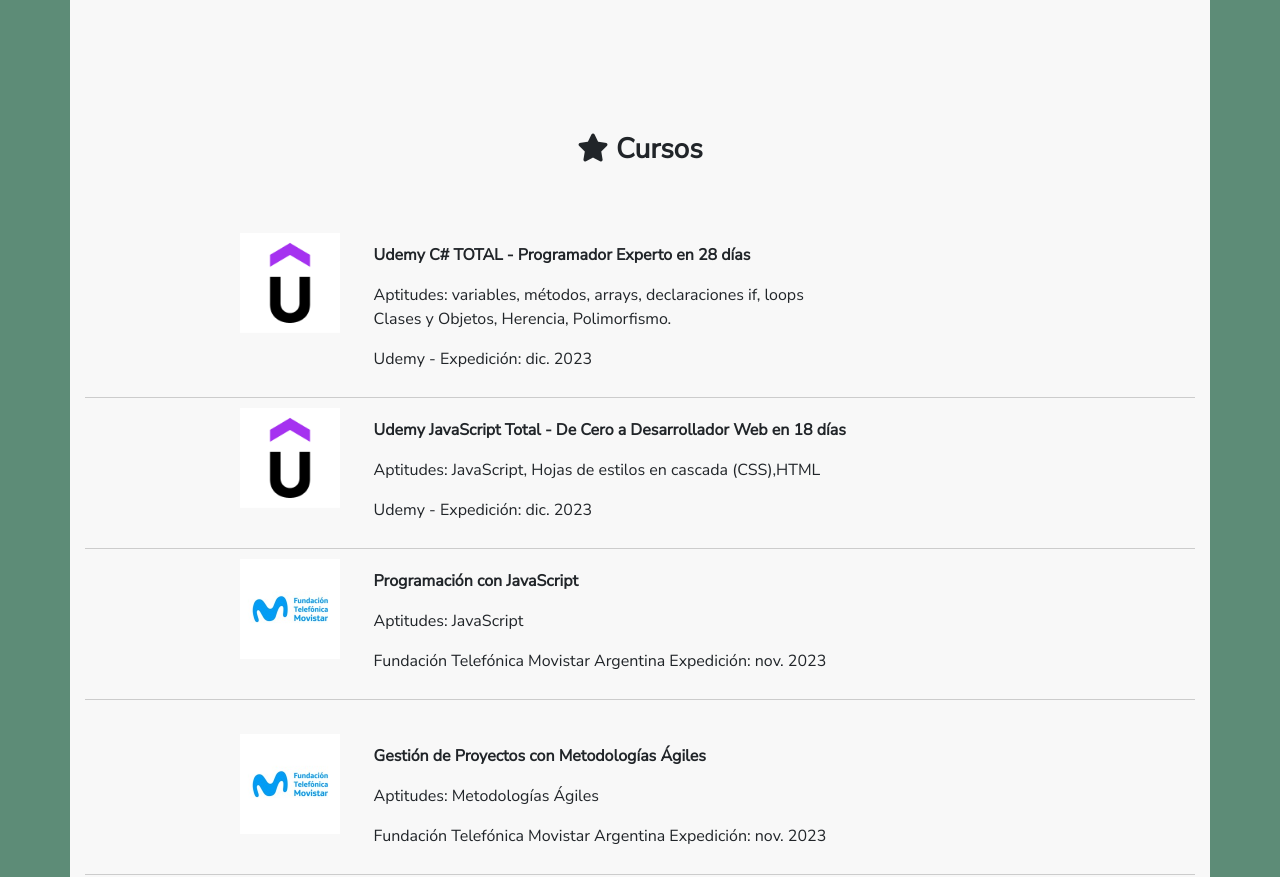
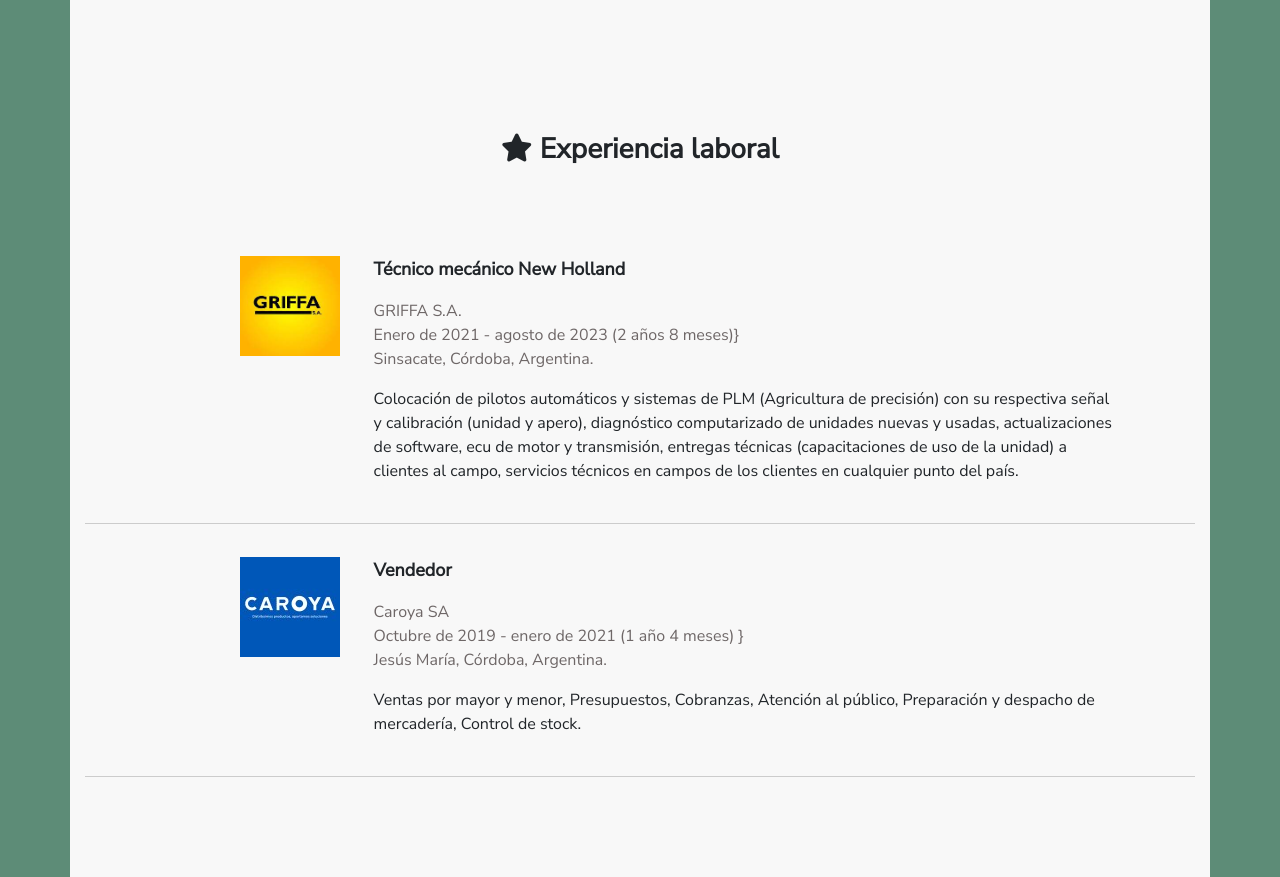
Before and after one commit to gonchidiaz125/portfolio, a website: page index.html in a window 1280 px wide. Shown: the part 2940-3817 px from the top of the page. Drawn offline with nearby package versions, Linux system fonts and the light colour scheme.

Commit message:
Crear experiencias laborales mediante javascript

```diff
--- a/index.html
+++ b/index.html
@@ -133,6 +133,8 @@
             <br>
             <br>
             <br>
+            <div id="contenedor-experiencias-laborales">
+
               <div id="experiencias-laborales" class="titulos">
                 <h3>
                   <i class="fas fa-star "></i>
@@ -267,6 +269,22 @@
               <br>
               <br>
               <br>
+
+            </div>
+
+            <div id="contenedor-experiencias-laborales-nuevo">
+
+              <div id="experiencias-laborales" class="titulos">
+                <h3>
+                  <i class="fas fa-star "></i>
+                  Experiencia laboral
+                </h3>
+              </div>
+              <br>
+              <br>
+
+            </div>
+
             <div id="inicio-cursos" class="titulos">
               <h3>
                 <i class="fas fa-star "></i>
--- a/portfolio.js
+++ b/portfolio.js
@@ -49,6 +49,77 @@
       $(".navbar-collapse").collapse('hide');
     }
   });
+
+  function crearExperiencias() {
+
+    var listaDeExperiencias = [];
+    var experiencia1 = {
+        puesto: "Técnico mecánico New Holland",
+        imagen: "./imagenes/griffaSA.jpeg",
+        empresa: "GRIFFA S.A.",
+        periodo: "Enero de 2021 - agosto de 2023 (2 años 8 meses)",
+        ubicacion: "Sinsacate, Córdoba, Argentina.",
+        descripcion: "Colocación de pilotos automáticos y sistemas de PLM (Agricultura de precisión) con su respectiva señal y calibración (unidad y apero), " +
+        "diagnóstico computarizado de unidades nuevas y usadas, actualizaciones de software, ecu de motor y transmisión, " +
+        "entregas técnicas (capacitaciones de uso de la unidad) a clientes al campo, servicios técnicos en campos de los clientes en cualquier punto del país.",
+    }
+
+    listaDeExperiencias.push(experiencia1);
+
+    var experiencia2 = {
+        puesto: "Vendedor",
+        imagen: "./imagenes/caroya_logo.jpeg",
+        empresa: "Caroya SA",
+        periodo: "Octubre de 2019 - enero de 2021 (1 año 4 meses) ",
+        ubicacion: "Jesús María, Córdoba, Argentina.",
+        descripcion: "Ventas por mayor y menor, Presupuestos, Cobranzas, Atención al público, Preparación y despacho de mercadería, Control de stock.",
+    }
+
+    listaDeExperiencias.push(experiencia2);
+
+    contenedorDeExperiencias = document.getElementById("contenedor-experiencias-laborales-nuevo");
+
+    for (var i=0; i<listaDeExperiencias.length; i++) {
+      var experienca = listaDeExperiencias[i];
+
+      var divExperiencia = `
+              <div class="contenedor-experiencia">
+                  <div class="columna-experiencia-imagen">
+                    <img class="imagen-experiencia" src="${experienca.imagen}" alt="caroyaLogo">
+                  </div>
+                  <div class="columna-experiencia-detalle">
+                    <div class="experiencia-puesto">
+                      <p>${experienca.puesto}</p>
+                    </div>
+                    <div class="experiencia-empresa">
+                      <p>
+                        ${experienca.empresa}
+                      <br>
+                        ${experienca.periodo}}
+                      <br>
+                        ${experienca.ubicacion}
+                      </p>
+                    </div>
+                    <div class="experiencia-descripcionPuesto">
+                      <p>
+                        ${experienca.descripcion}
+                      </p>
+                      <br>
+                    </div>
+                  </div>
+              </div>
+      `;
+
+      const nuevoElemento = document.createElement('div');
+      nuevoElemento.innerHTML = divExperiencia;
+
+      contenedorDeExperiencias.appendChild(nuevoElemento);
+    }
+
+  }
+
+  crearExperiencias();
+
 });
 
 
```
Lines whose indentation alone changed are shown as unchanged.
